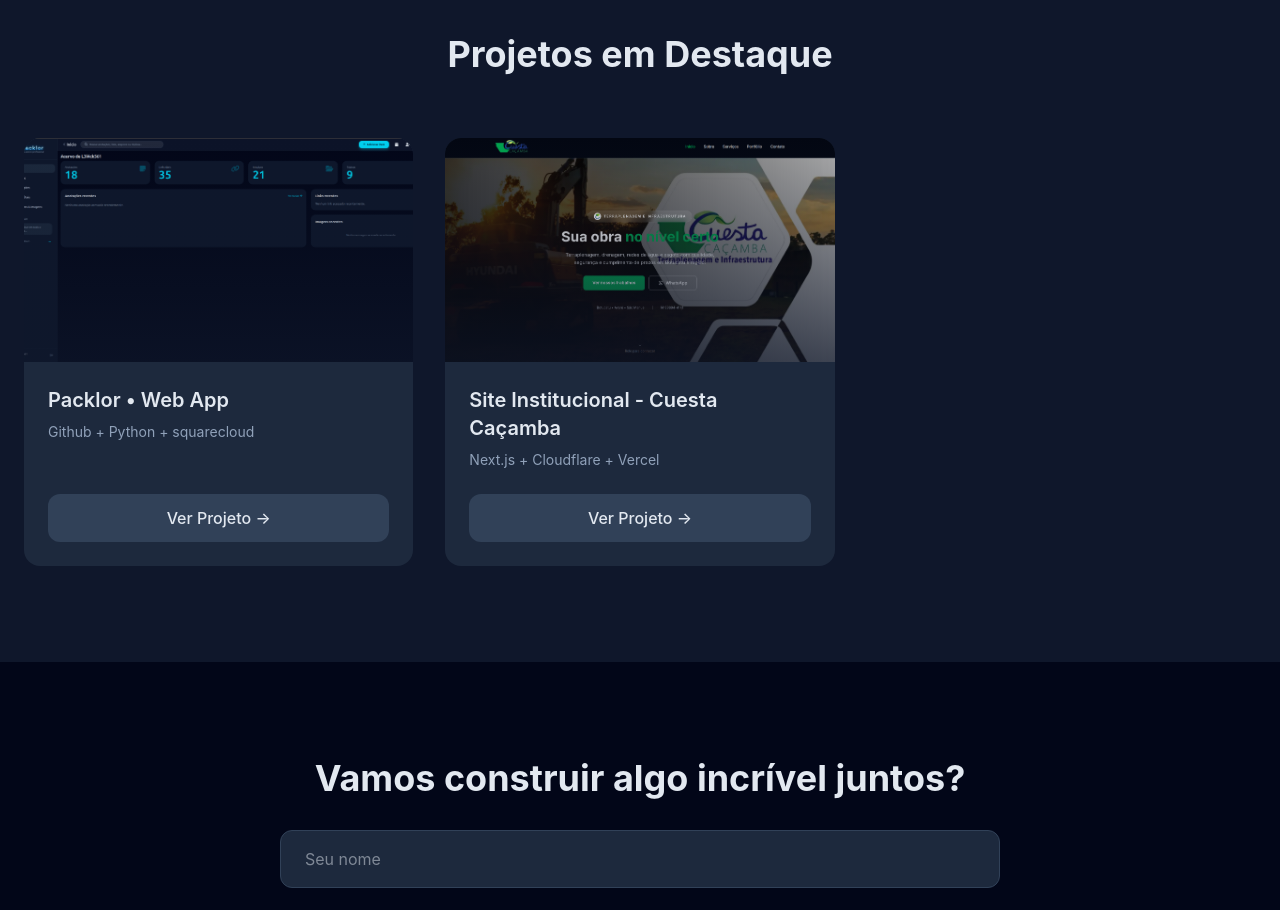
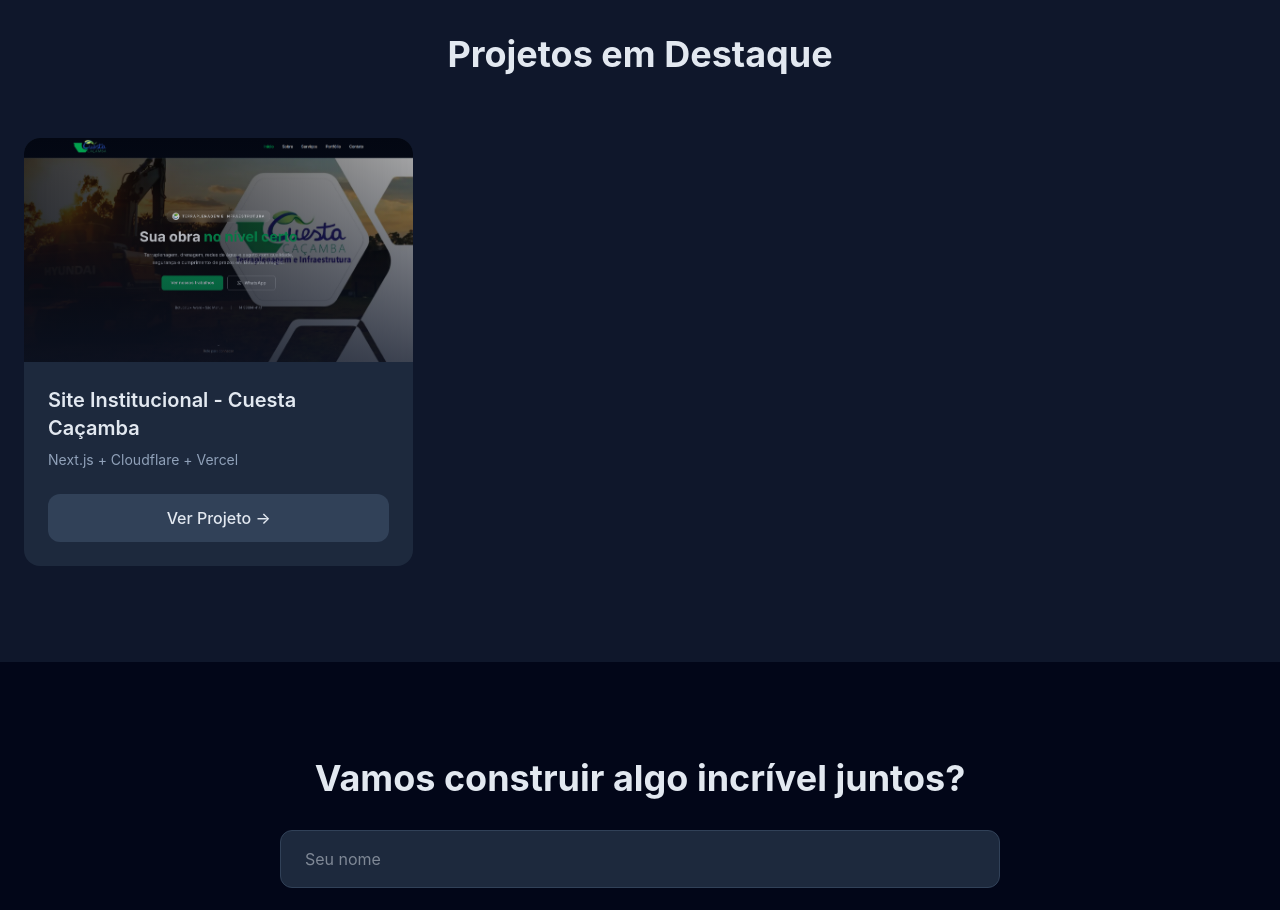
Before and after one commit to L3l4ck561/Services-Packlor, a Next.js app: page / in a window 1280 px wide. Shown: the part 1900-2810 px from the top of the page. Built offline with nearby package versions, Linux system fonts and the light colour scheme; no server answers.

Commit message:
remove outdated project entry and associated image

```diff
--- a/components/Portfolio.tsx
+++ b/components/Portfolio.tsx
@@ -1,10 +1,4 @@
 const projects = [
-  {
-    title: "Packlor • Web App",
-    stack: "Github + Python + squarecloud",
-    image: "/images/caderno.png",
-    link: "https://packlor.com/",
-  },
   {
     title: "Site Institucional - Cuesta Caçamba",
     stack: "Next.js + Cloudflare + Vercel",
```
Also changed, not shown: public/images/caderno.png (deleted).
